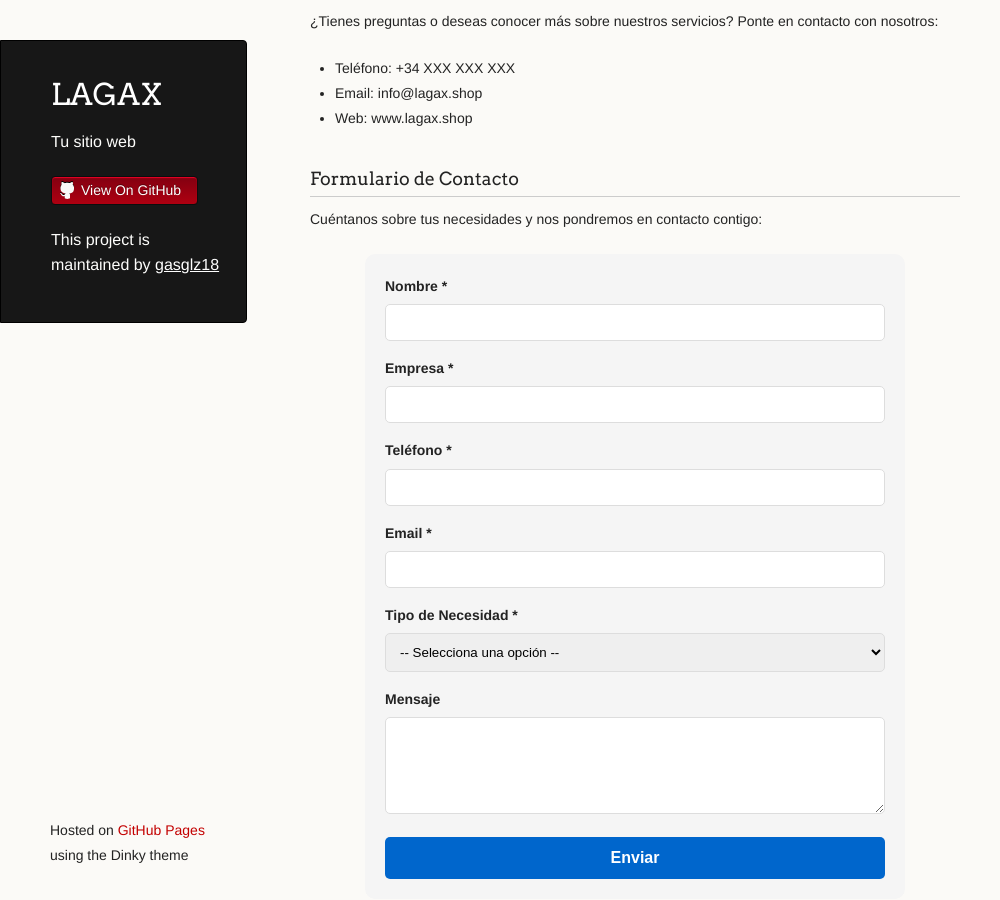
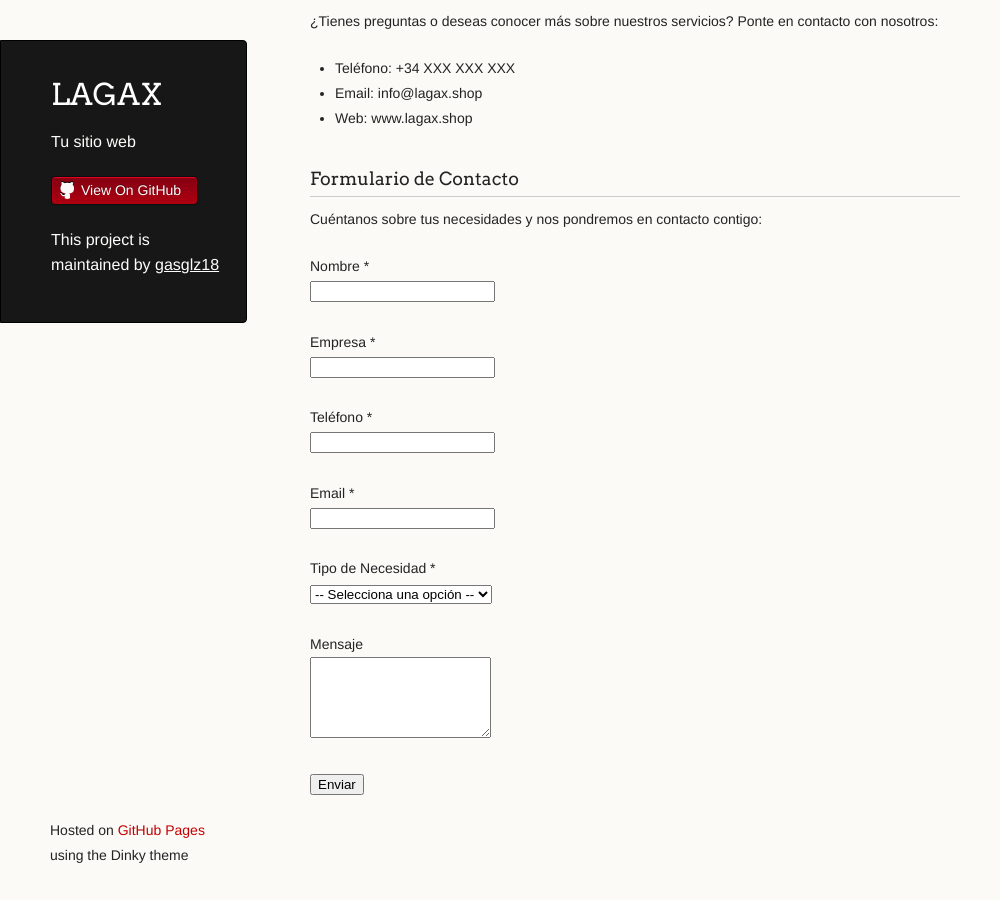
Before and after one commit to gasglz18/lagax, a Jekyll site: the page built from index.md, in a window 1280 px wide and 900 px high, scrolled down 1612 px. Shown: the whole window, without its empty margins (0-1000 px from the left). Built offline with Jekyll 4.4.1, drawn with Linux system fonts in a browser that asks for light colours.

Commit message:
Simplificar formulario HTML para compatibilidad con Jekyll

```diff
--- a/index.md
+++ b/index.md
@@ -65,44 +65,31 @@ Visítanos en nuestras sucursales ubicadas estratégicamente para servir mejor a
 
 Cuéntanos sobre tus necesidades y nos pondremos en contacto contigo:
 
-<form action="https://formspree.io/f/xpwgzldj" method="POST" style="max-width: 500px; margin: 20px auto; padding: 20px; background: #f5f5f5; border-radius: 10px;">
+<form action="https://formspree.io/f/xpwgzldj" method="POST">
+  <label for="nombre">Nombre *</label><br>
+  <input type="text" id="nombre" name="Nombre" required><br><br>
 
-  <div style="margin-bottom: 15px;">
-    <label for="nombre" style="display: block; margin-bottom: 5px; font-weight: bold;">Nombre *</label>
-    <input type="text" id="nombre" name="Nombre" required style="width: 100%; padding: 10px; border: 1px solid #ddd; border-radius: 5px; box-sizing: border-box;">
-  </div>
+  <label for="empresa">Empresa *</label><br>
+  <input type="text" id="empresa" name="Empresa" required><br><br>
 
-  <div style="margin-bottom: 15px;">
-    <label for="empresa" style="display: block; margin-bottom: 5px; font-weight: bold;">Empresa *</label>
-    <input type="text" id="empresa" name="Empresa" required style="width: 100%; padding: 10px; border: 1px solid #ddd; border-radius: 5px; box-sizing: border-box;">
-  </div>
+  <label for="telefono">Teléfono *</label><br>
+  <input type="tel" id="telefono" name="Teléfono" required><br><br>
 
-  <div style="margin-bottom: 15px;">
-    <label for="telefono" style="display: block; margin-bottom: 5px; font-weight: bold;">Teléfono *</label>
-    <input type="tel" id="telefono" name="Teléfono" required style="width: 100%; padding: 10px; border: 1px solid #ddd; border-radius: 5px; box-sizing: border-box;">
-  </div>
+  <label for="email">Email *</label><br>
+  <input type="email" id="email" name="Email" required><br><br>
 
-  <div style="margin-bottom: 15px;">
-    <label for="email" style="display: block; margin-bottom: 5px; font-weight: bold;">Email *</label>
-    <input type="email" id="email" name="Email" required style="width: 100%; padding: 10px; border: 1px solid #ddd; border-radius: 5px; box-sizing: border-box;">
-  </div>
+  <label for="tipo_necesidad">Tipo de Necesidad *</label><br>
+  <select id="tipo_necesidad" name="Tipo de Necesidad" required>
+    <option value="">-- Selecciona una opción --</option>
+    <option value="Distribución de productos">Distribución de productos</option>
+    <option value="Asesoría comercial">Asesoría comercial</option>
+    <option value="Soluciones logísticas">Soluciones logísticas</option>
+    <option value="Servicios especializados">Servicios especializados</option>
+    <option value="Otra">Otra consulta</option>
+  </select><br><br>
 
-  <div style="margin-bottom: 15px;">
-    <label for="tipo_necesidad" style="display: block; margin-bottom: 5px; font-weight: bold;">Tipo de Necesidad *</label>
-    <select id="tipo_necesidad" name="Tipo de Necesidad" required style="width: 100%; padding: 10px; border: 1px solid #ddd; border-radius: 5px; box-sizing: border-box;">
-      <option value="">-- Selecciona una opción --</option>
-      <option value="Distribución de productos">Distribución de productos</option>
-      <option value="Asesoría comercial">Asesoría comercial</option>
-      <option value="Soluciones logísticas">Soluciones logísticas</option>
-      <option value="Servicios especializados">Servicios especializados</option>
-      <option value="Otra">Otra consulta</option>
-    </select>
-  </div>
+  <label for="mensaje">Mensaje</label><br>
+  <textarea id="mensaje" name="Mensaje" rows="5"></textarea><br><br>
 
-  <div style="margin-bottom: 15px;">
-    <label for="mensaje" style="display: block; margin-bottom: 5px; font-weight: bold;">Mensaje</label>
-    <textarea id="mensaje" name="Mensaje" rows="5" style="width: 100%; padding: 10px; border: 1px solid #ddd; border-radius: 5px; box-sizing: border-box; font-family: Arial, sans-serif;"></textarea>
-  </div>
-
-  <button type="submit" style="width: 100%; padding: 12px; background: #0066cc; color: white; border: none; border-radius: 5px; font-weight: bold; font-size: 16px; cursor: pointer;">Enviar</button>
+  <button type="submit">Enviar</button>
 </form>
```
